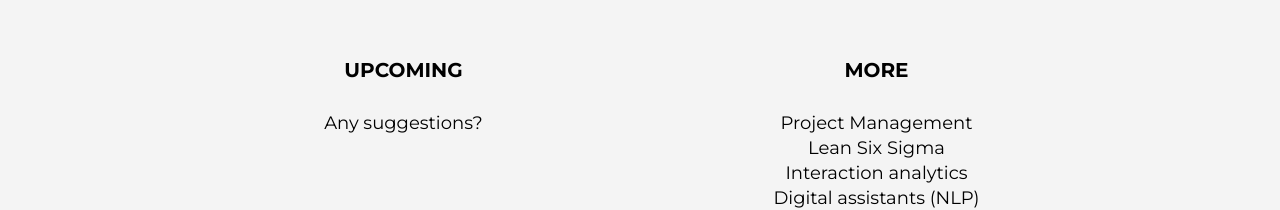
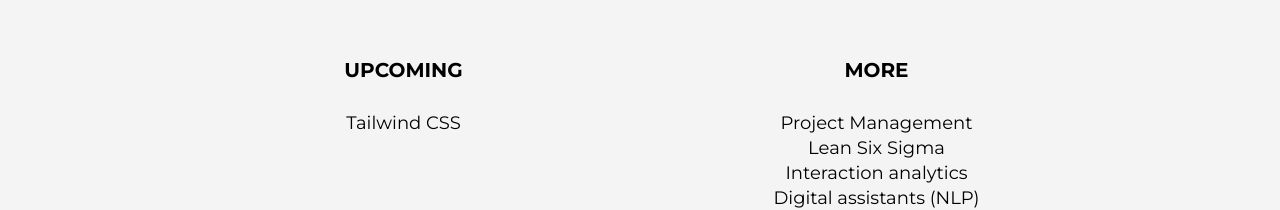
Before and after one commit to Asivol93/Portfolio-React, a React (Create React App) app: page / in a window 1280 px wide. Shown: the part 7389-7599 px from the top of the page. Built offline with nearby package versions, Linux system fonts and the light colour scheme.

Commit message:
updated upcoming list

```diff
--- a/src/components/Skills.js
+++ b/src/components/Skills.js
@@ -73,7 +73,7 @@
             <SkillsBox>
               <h5>Upcoming</h5>
               <ul>
-                <li>Any suggestions?</li>
+                <li>Tailwind CSS</li>
               </ul>
             </SkillsBox>
             <SkillsBox>
```
